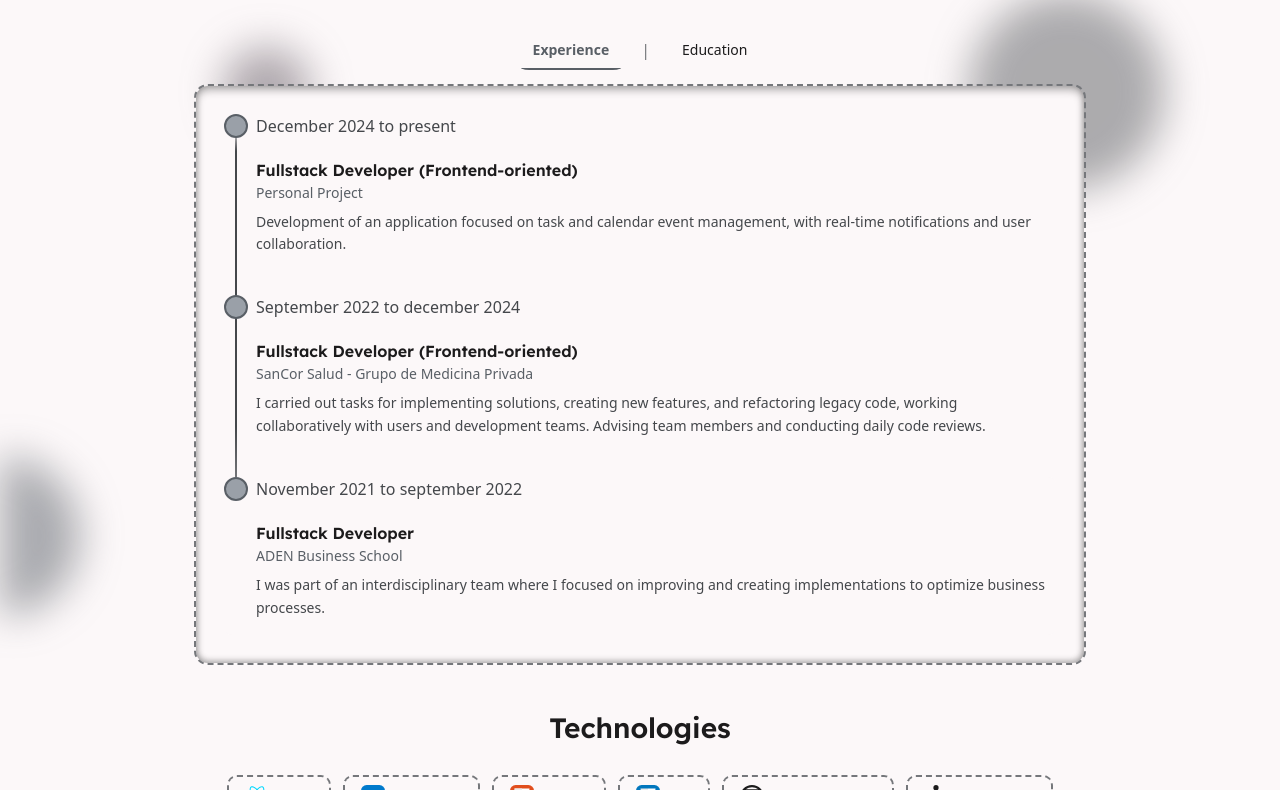
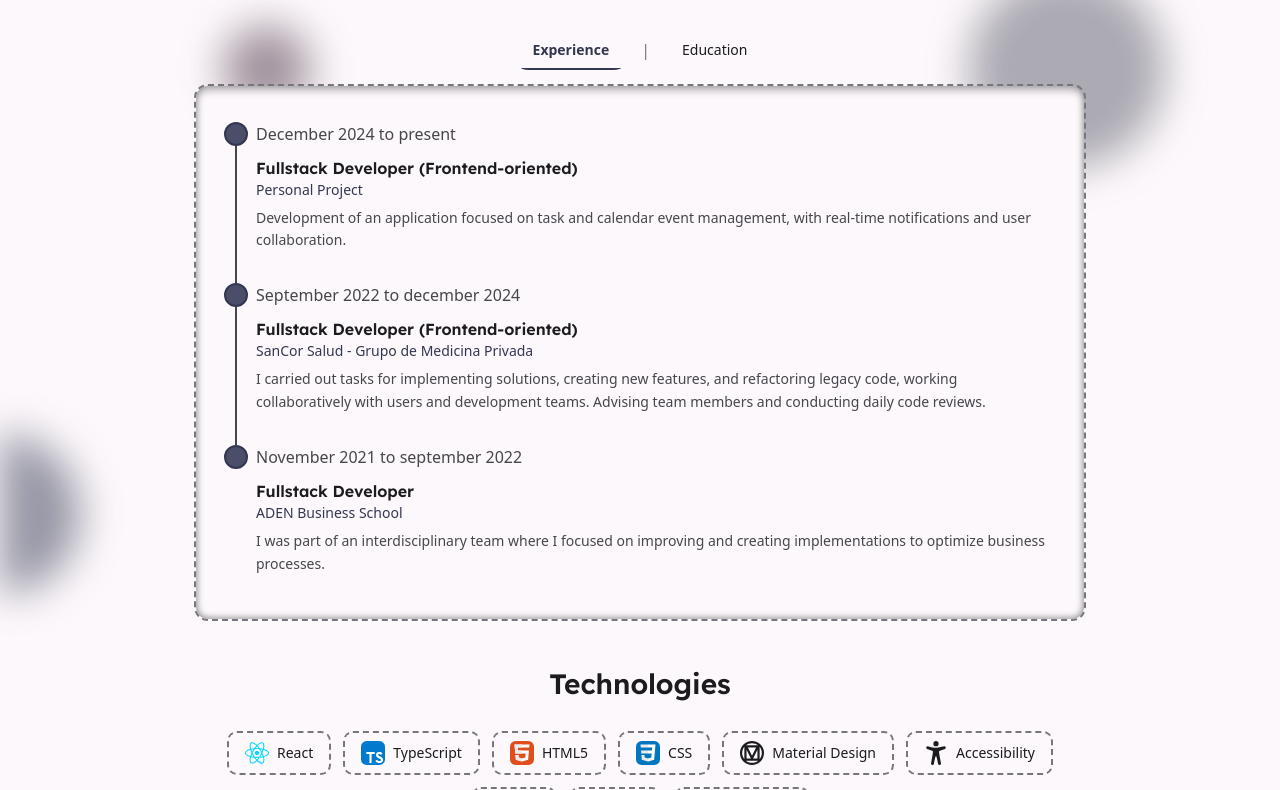
Before and after one commit to agusmoya/frontend-porfolio, a React (Vite) app: page / in a window 1280 px wide. Shown: the part 1230-2020 px from the top of the page. Built offline with nearby package versions, Linux system fonts and the light colour scheme; a web font is replaced by a local one.

Commit message:
feat: Enhance project navigation with new left and right icons, improve CSS styles, and update translations

```diff
--- a/src/components/card/Card.module.css
+++ b/src/components/card/Card.module.css
@@ -67,14 +67,14 @@
   border-radius: var(--radius-lg) var(--radius-lg) 0 0;
   inset: 0;
   background-color: rgba(0, 0, 0, 0.75);
-  backdrop-filter: blur(4px);
+  backdrop-filter: blur(10px);
   opacity: 0;
   z-index: var(--z-normal);
   transition: opacity var(--transition-base);
+  border: var(--stroke-width-1) solid var(--color-outline);
 }
 
 .card:hover .cardOverlay {
-  border: var(--stroke-width-1) solid var(--color-outline);
   opacity: 1;
 }
 
@@ -109,8 +109,8 @@
 
 .overlayButton:hover {
   background-color: transparent;
-  border-color: aliceblue;
-  color: aliceblue;
+  border-color: var(--color-on-surface);
+  color: var(--color-on-surface);
   transform: scale(var(--scale-grow-1));
 }
 
--- a/src/components/icons/Icons.tsx
+++ b/src/components/icons/Icons.tsx
@@ -1,6 +1,42 @@
 interface IconProps extends React.SVGProps<SVGSVGElement> {
   size?: number
   fill?: string
+}
+
+export function LeftIcon({ size = 24, fill = 'currentColor', ...props }: IconProps) {
+  return (
+    <svg
+      xmlns="http://www.w3.org/2000/svg"
+      viewBox="0 0 24 24"
+      fill={fill}
+      width={size}
+      height={size}
+      {...props}
+    >
+      <path
+        fill="currentColor"
+        d="m13.883 5.007l.058-.005h.118l.058.005l.06.009l.052.01l.108.032l.067.027l.132.07l.09.065l.081.073l.083.094l.054.077l.054.096l.017.036l.027.067l.032.108l.01.053l.01.06l.004.057L15 6v12c0 .852-.986 1.297-1.623.783l-.084-.076l-6-6a1 1 0 0 1-.083-1.32l.083-.094l6-6l.094-.083l.077-.054l.096-.054l.036-.017l.067-.027l.108-.032l.053-.01l.06-.01z"
+      />
+    </svg>
+  )
+}
+
+export function RightIcon({ size = 24, fill = 'currentColor', ...props }: IconProps) {
+  return (
+    <svg
+      xmlns="http://www.w3.org/2000/svg"
+      viewBox="0 0 24 24"
+      fill={fill}
+      width={size}
+      height={size}
+      {...props}
+    >
+      <path
+        fill="currentColor"
+        d="M9 6c0-.852.986-1.297 1.623-.783l.084.076l6 6a1 1 0 0 1 .083 1.32l-.083.094l-6 6l-.094.083l-.077.054l-.096.054l-.036.017l-.067.027l-.108.032l-.053.01l-.06.01l-.057.004L10 19l-.059-.002l-.058-.005l-.06-.009l-.052-.01l-.108-.032l-.067-.027l-.132-.07l-.09-.065l-.081-.073l-.083-.094l-.054-.077l-.054-.096l-.017-.036l-.027-.067l-.032-.108l-.01-.053l-.01-.06l-.004-.057z"
+      />
+    </svg>
+  )
 }
 
 export function CopyIcon({ size = 24, fill = 'currentColor', ...props }: IconProps) {
--- a/src/components/knowledgeToggle/KnowledgeToggle.module.css
+++ b/src/components/knowledgeToggle/KnowledgeToggle.module.css
@@ -47,6 +47,7 @@
 }
 
 ul.knowledgeItemsTimeline {
+  margin-block: var(--spacing-sm);
   position: relative;
   display: flex;
   flex-direction: column;
@@ -57,32 +58,16 @@ ul.knowledgeItemsTimeline.animating {
   animation: fadeInSlide var(--transition-slow);
 }
 
-@keyframes fadeInSlide {
-  from {
-    opacity: 0;
-    transform: translateY(15px);
-  }
-  to {
-    opacity: 1;
-    transform: translateY(0);
-  }
-}
-
 ul.knowledgeItemsTimeline::before {
+  position: absolute;
   content: '';
-  position: absolute;
   top: 1rem;
   left: 1rem;
   transform: translateX(-50%);
-  bottom: 0.75rem;
   width: 2px;
-  background: linear-gradient(
-    to bottom,
-    transparent 0%,
-    var(--color-on-surface-variant) 5%,
-    var(--color-on-surface-variant) 60%,
-    transparent 100%
-  );
+  height: 90%;
+  overflow: hidden;
+  background-color: var(--color-on-surface-variant);
 }
 
 li.knowledgeItem {
@@ -120,7 +105,6 @@ li.knowledgeItem:last-child {
 .knowledgeItemContent {
   display: flex;
   flex-direction: column;
-  flex-grow: 1;
 }
 
 .knowledgeItemPeriod {
@@ -179,3 +163,14 @@ li.knowledgeItem:last-child {
     inset 0 4px 8px black,
     inset 0 -2px 6px black;
 }
+
+@keyframes fadeInSlide {
+  from {
+    opacity: 0;
+    transform: translateY(15px);
+  }
+  to {
+    opacity: 1;
+    transform: translateY(0);
+  }
+}
--- a/src/i18n/translations/en.ts
+++ b/src/i18n/translations/en.ts
@@ -3,7 +3,7 @@ import projectPFDeportivo from '../../assets/projects/pf-pc-preview.webp'
 
 export const en = {
   user: {
-    name: 'Agustín',
+    name: 'Agustin',
   },
   header: {
     about: 'About',
--- a/src/i18n/translations/es.ts
+++ b/src/i18n/translations/es.ts
@@ -3,7 +3,7 @@ import projectPFDeportivo from '../../assets/projects/pf-pc-preview.webp'
 
 export const es = {
   user: {
-    name: 'Agustín',
+    name: 'Agustin',
   },
   header: {
     about: 'Sobre mí',
--- a/src/pages/projects/Projects.module.css
+++ b/src/pages/projects/Projects.module.css
@@ -36,6 +36,18 @@
   scroll-snap-stop: always;
 }
 
+.navigationProjects {
+  display: none; /* Hidden on mobile */
+  justify-content: center;
+  gap: var(--spacing-md);
+
+  & > button {
+    padding: var(--spacing-sm);
+    width: 2rem;
+    height: 2rem;
+  }
+}
+
 .indicators {
   display: flex;
   gap: var(--spacing-sm);
@@ -61,4 +73,8 @@
   .carousel {
     padding: var(--spacing-md);
   }
+
+  .navigationProjects {
+    display: flex;
+  }
 }
--- a/src/pages/projects/Projects.tsx
+++ b/src/pages/projects/Projects.tsx
@@ -5,6 +5,8 @@ import clsx from 'clsx'
 import { useTranslation } from '../../i18n/LanguageContext'
 
 import { CardProject } from '../../components/card/Card'
+import { Button } from '../../components/button/Button'
+import { LeftIcon, RightIcon } from '../../components/icons/Icons'
 
 import styles from './Projects.module.css'
 
@@ -56,12 +58,14 @@ export const Projects = () => {
       <div className={`container ${styles.projectsContainer}`}>
         <h2 className={`section-title ${styles.title}`}>{t('projects.title')}</h2>
         <div
+          id="projects-carousel"
           ref={carouselRef}
           className={styles.carousel}
           onKeyDown={handleKeyDown}
           tabIndex={0}
           role="region"
-          aria-label="Projects carousel"
+          aria-label={t('projects.title')}
+          aria-live="polite"
         >
           {projects.map((p, index) => {
             return (
@@ -82,6 +86,29 @@ export const Projects = () => {
           })}
         </div>
 
+        <div className={styles.navigationProjects}>
+          <Button
+            variant="tonal"
+            className={styles.prevBtn}
+            onClick={() => scrollToSlide(activeIndex - 1)}
+            aria-label="Previous project"
+            aria-controls="projects-carousel"
+            disabled={activeIndex === 0}
+          >
+            <LeftIcon />
+          </Button>
+          <Button
+            variant="tonal"
+            className={styles.nextBtn}
+            onClick={() => scrollToSlide(activeIndex + 1)}
+            aria-label="Next project"
+            aria-controls="projects-carousel"
+            disabled={activeIndex === projects.length - 1}
+          >
+            <RightIcon />
+          </Button>
+        </div>
+
         <div className={styles.indicators} aria-hidden="true">
           {projects.map((_, index) => (
             <span
--- a/src/styles/base.css
+++ b/src/styles/base.css
@@ -67,7 +67,7 @@ h4 {
 }
 
 p {
-  margin-bottom: var(--spacing-md);
+  margin-bottom: var(--spacing-sm);
 }
 
 textarea,
--- a/src/styles/reset.css
+++ b/src/styles/reset.css
@@ -15,7 +15,6 @@ html {
 body {
   min-height: 100vh;
   min-height: 100dvh;
-  line-height: var(--line-height-5);
 }
 
 ul,
--- a/src/styles/tokens/colors-dark.css
+++ b/src/styles/tokens/colors-dark.css
@@ -1,43 +1,43 @@
 [data-theme='dark'] {
-  --color-surface-tint: rgb(193 199 207);
+  --color-surface-tint: rgb(193 196 229);
 
-  --color-primary: rgb(193 199 207);
-  --color-on-primary: rgb(43 49 56);
-  --color-primary-container: rgb(154 160 168);
-  --color-on-primary-container: rgb(49 55 62);
+  --color-primary: rgb(193 196 229);
+  --color-on-primary: rgb(43 47 72);
+  --color-primary-container: rgb(74 78 105);
+  --color-on-primary-container: rgb(189 192 224);
 
-  --color-secondary: rgb(197 198 202);
-  --color-on-secondary: rgb(46 49 51);
-  --color-secondary-container: rgb(69 71 74);
-  --color-on-secondary-container: rgb(180 181 184);
+  --color-secondary: rgb(198 197 211);
+  --color-on-secondary: rgb(46 48 59);
+  --color-secondary-container: rgb(69 70 82);
+  --color-on-secondary-container: rgb(180 180 194);
 
-  --color-tertiary: rgb(208 195 205);
-  --color-on-tertiary: rgb(54 46 54);
-  --color-tertiary-container: rgb(168 156 166);
-  --color-on-tertiary-container: rgb(60 52 60);
+  --color-tertiary: rgb(226 188 212);
+  --color-on-tertiary: rgb(66 40 59);
+  --color-tertiary-container: rgb(100 71 91);
+  --color-on-tertiary-container: rgb(221 184 207);
 
   --color-error: rgb(255 180 171);
   --color-on-error: rgb(105 0 5);
   --color-error-container: rgb(147 0 10);
   --color-on-error-container: rgb(255 218 214);
 
-  --color-background: rgb(19 19 20);
-  --color-on-background: rgb(229 226 226);
+  --color-background: rgb(19 19 21);
+  --color-on-background: rgb(229 225 228);
 
-  --color-surface-rgba: rgba(19, 19, 20, 0.75);
-  --color-surface: rgb(19 19 20);
-  --color-on-surface: rgb(229 226 226);
-  --color-surface-variant: rgb(68 71 75);
-  --color-on-surface-variant: rgb(197 198 203);
+  --color-surface-rgba: rgba(19, 19, 21, 0.75);
+  --color-surface: rgb(19 19 21);
+  --color-on-surface: rgb(229 225 228);
+  --color-surface-variant: rgb(70 70 77);
+  --color-on-surface-variant: rgb(199 197 206);
 
-  --color-outline: rgb(143 145 149);
-  --color-outline-variant: rgb(68 71 75);
+  --color-outline: rgb(145 144 152);
+  --color-outline-variant: rgb(70 70 77);
 
   --color-shadow: rgb(0 0 0);
   --color-scrim: rgb(0 0 0);
 
-  --color-inverse-surface: rgb(229 226 226);
-  --color-inverse-on-surface: rgb(49 48 49);
+  --color-inverse-surface: rgb(229 225 228);
+  --color-inverse-on-surface: rgb(49 48 50);
 
   --color-success: rgb(92, 214, 143);
 }
--- a/src/styles/tokens/colors-light.css
+++ b/src/styles/tokens/colors-light.css
@@ -1,45 +1,45 @@
 :root {
-  /* COLOR: #9AA0A8 (CoolSteal) */
+  /* COLOR: #4A4E69 (Dusty Grape) */
 
-  --color-surface-tint: rgb(89 95 102);
+  --color-surface-tint: rgb(89 93 120);
 
-  --color-primary: rgb(89 95 102);
+  --color-primary: rgb(51 55 81);
   --color-on-primary: rgb(255 255 255);
-  --color-primary-container: rgb(154 160 168);
-  --color-on-primary-container: rgb(49 55 62);
+  --color-primary-container: rgb(74 78 105);
+  --color-on-primary-container: rgb(189 192 224);
 
-  --color-secondary: rgb(93 94 98);
+  --color-secondary: rgb(93 93 106);
   --color-on-secondary: rgb(255 255 255);
-  --color-secondary-container: rgb(226 226 230);
-  --color-on-secondary-container: rgb(99 100 104);
+  --color-secondary-container: rgb(226 225 240);
+  --color-on-secondary-container: rgb(99 99 112);
 
-  --color-tertiary: rgb(101 91 100);
+  --color-tertiary: rgb(75 49 68);
   --color-on-tertiary: rgb(255 255 255);
-  --color-tertiary-container: rgb(168 156 166);
-  --color-on-tertiary-container: rgb(60 52 60);
+  --color-tertiary-container: rgb(100 71 91);
+  --color-on-tertiary-container: rgb(221 184 207);
 
   --color-error: rgb(186 26 26);
   --color-on-error: rgb(255 255 255);
   --color-error-container: rgb(255 218 214);
   --color-on-error-container: rgb(147 0 10);
 
-  --color-background: rgb(252 248 249);
-  --color-on-background: rgb(28 27 28);
+  --color-background: rgb(252 248 251);
+  --color-on-background: rgb(28 27 29);
 
-  --color-surface-rgba: rgba(252, 248, 249, 0.75);
-  --color-surface: rgb(252 248 249);
-  --color-on-surface: rgb(28 27 28);
-  --color-surface-variant: rgb(225 226 231);
-  --color-on-surface-variant: rgb(68 71 75);
+  --color-surface-rgba: rgba(252, 248, 251, 0.75);
+  --color-surface: rgb(252 248 251);
+  --color-on-surface: rgb(28 27 29);
+  --color-surface-variant: rgb(227 225 234);
+  --color-on-surface-variant: rgb(70 70 77);
 
-  --color-outline: rgb(117 119 123);
-  --color-outline-variant: rgb(197 198 203);
+  --color-outline: rgb(119 118 126);
+  --color-outline-variant: rgb(199 197 206);
 
   --color-shadow: rgb(0 0 0);
   --color-scrim: rgb(0 0 0);
 
-  --color-inverse-surface: rgb(49 48 49);
-  --color-inverse-on-surface: rgb(243 240 240);
+  --color-inverse-surface: rgb(49 48 50);
+  --color-inverse-on-surface: rgb(243 240 242);
 
   --color-success: rgb(92, 214, 143);
 }
```
